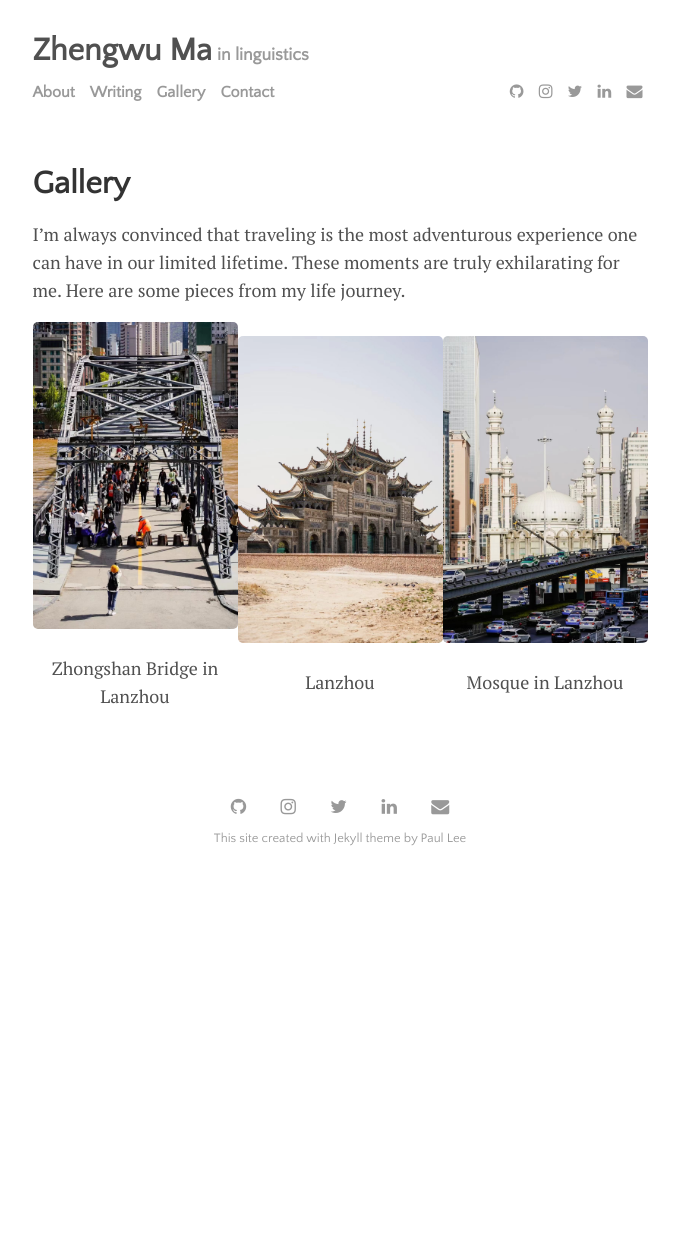
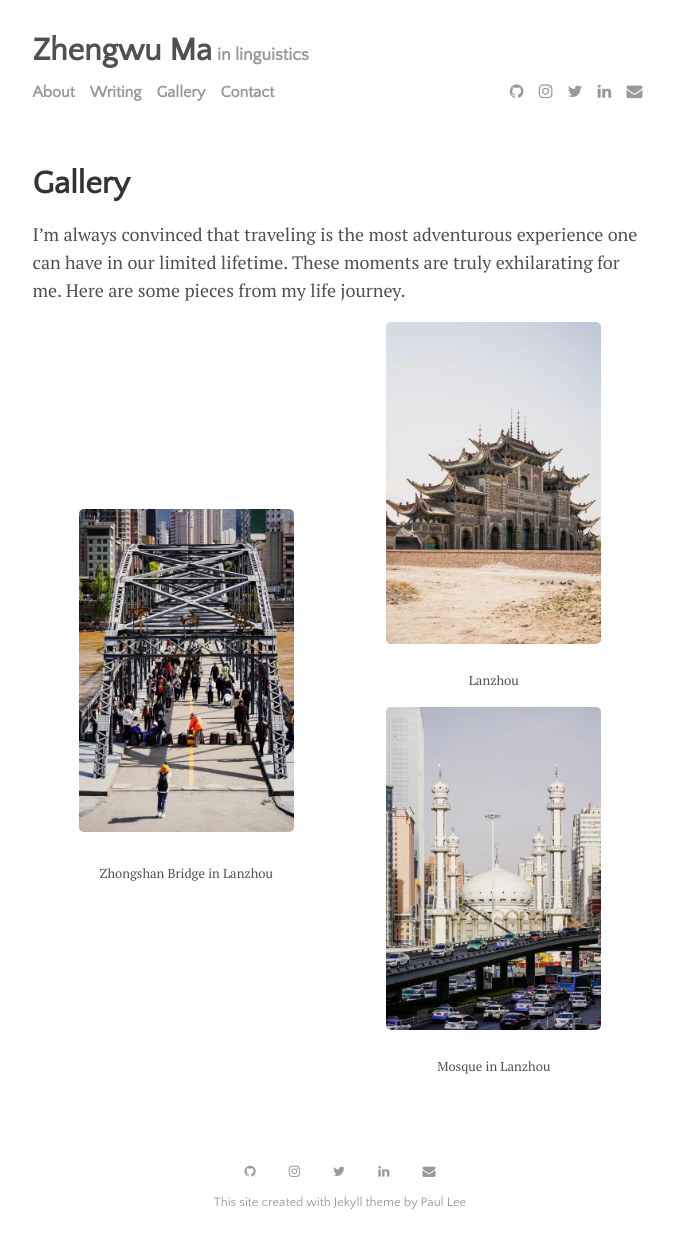
Before and after one commit to zhengwuma/zhengwuma.github.io, a Jekyll site: the page built from menu/gallery.md, in a window 1280 px wide. Shown: the whole page, without its empty margins (300-979 px from the left). Built offline with Jekyll 4.4.1, drawn with Linux system fonts in a browser that asks for light colours; before the commit the page ends 900 px from its top, so only the background shows below that.

Commit message:
Update pic.html

```diff
--- a/_layouts/pic.html
+++ b/_layouts/pic.html
@@ -12,15 +12,15 @@ layout: default
 
 <div style="display: flex; justify-content: center; align-items: center;">
   <div style="text-align: center;">
-    <img src="{{ site.github.url }}/assets/img/bridge.jpg" style="max-width: 100%;">
-    <p class="caption"> Zhongshan Bridge in Lanzhou </p>
+    <img src="{{ site.github.url }}/assets/img/bridge.jpg" style="max-width: 70%;">
+    <p class="caption"> <font size="2"> Zhongshan Bridge in Lanzhou </front>  </p>
   </div>
   <div style="text-align: center;">
-    <img src="{{ site.github.url }}/assets/img/lanzhou.jpg" style="max-width: 100%;">
-    <p class="caption"> Lanzhou </p>
+    <img src="{{ site.github.url }}/assets/img/lanzhou.jpg" style="max-width: 70%;">
+    <p class="caption"> <font size="2"> Lanzhou </front> </p>
   </div>
   <div style="text-align: center;">
-    <img src="{{ site.github.url }}/assets/img/mosque.jpg" style="max-width: 100%;">
-    <p class="caption"> Mosque in Lanzhou</p>
+    <img src="{{ site.github.url }}/assets/img/mosque.jpg" style="max-width: 70%;">
+    <p class="caption"> <font size="2"> Mosque in Lanzhou </front> </p>
   </div>
 </div>
```
